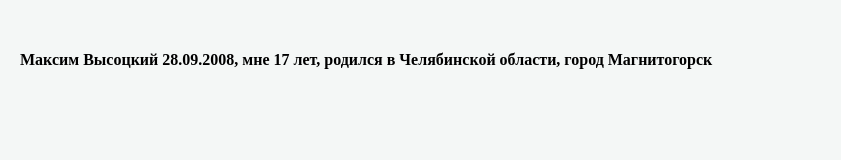
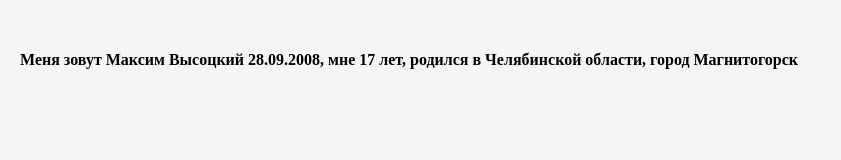
Before and after one commit to bobpkdanu/prak2_VysotskyTRPO, a plain HTML site: page index.html in a window 1280 px wide. Shown: the whole page, without its empty margins (0-841 px from the left). Drawn offline with Linux system fonts and the light colour scheme.

Commit message:
Внесены изменения в index.html и style.css

```diff
--- a/index.html
+++ b/index.html
@@ -7,7 +7,7 @@
 </head>
 <body>
 <header class="header">
-<h1>Максим Высоцкий 28.09.2008, мне 17 лет, родился в
+<h1>Меня зовут Максим Высоцкий 28.09.2008, мне 17 лет, родился в
 Челябинской области, город Магнитогорск</h1>
 </header>
 </body>
--- a/style.css
+++ b/style.css
@@ -1,7 +1,7 @@
 body {
 margin: 0;
 padding: 0;
-background-color: #f4f7f6;
+background-color: #f4f6f6;
 color: black;
 }
 
```
